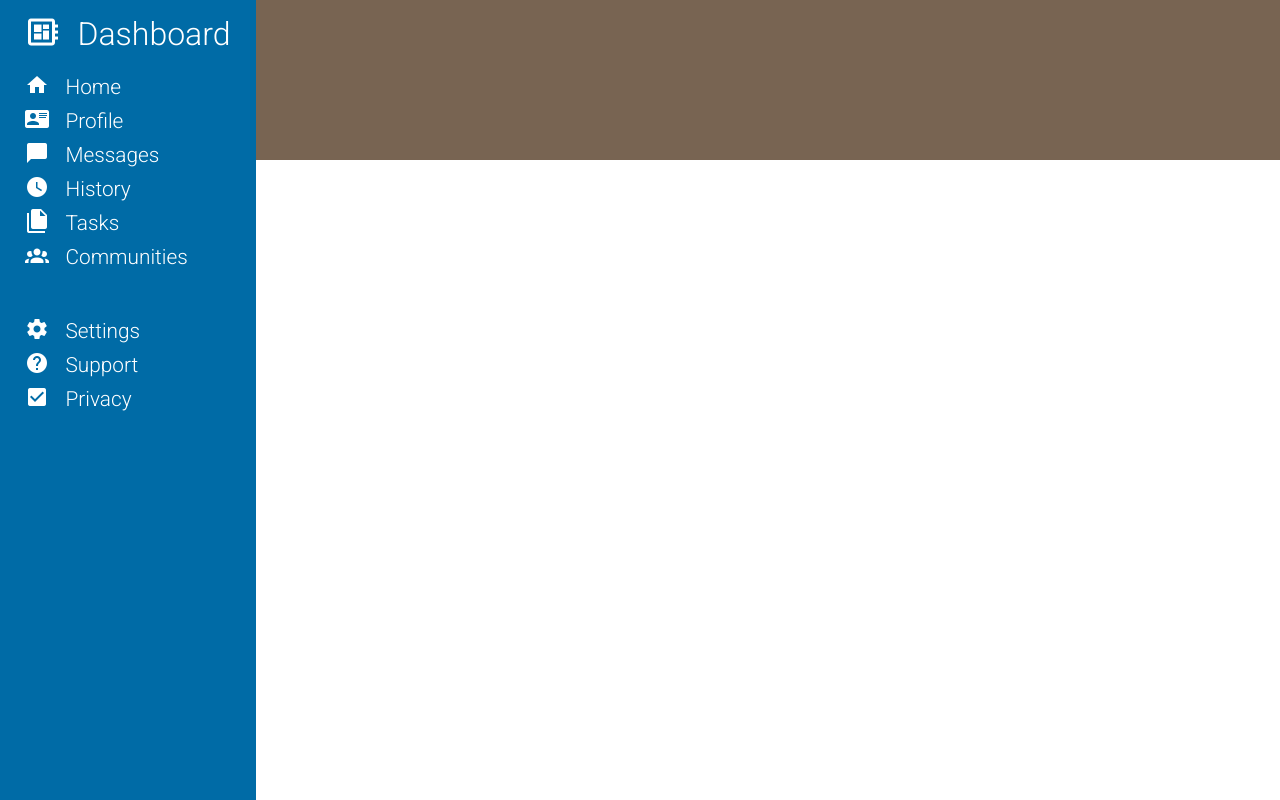
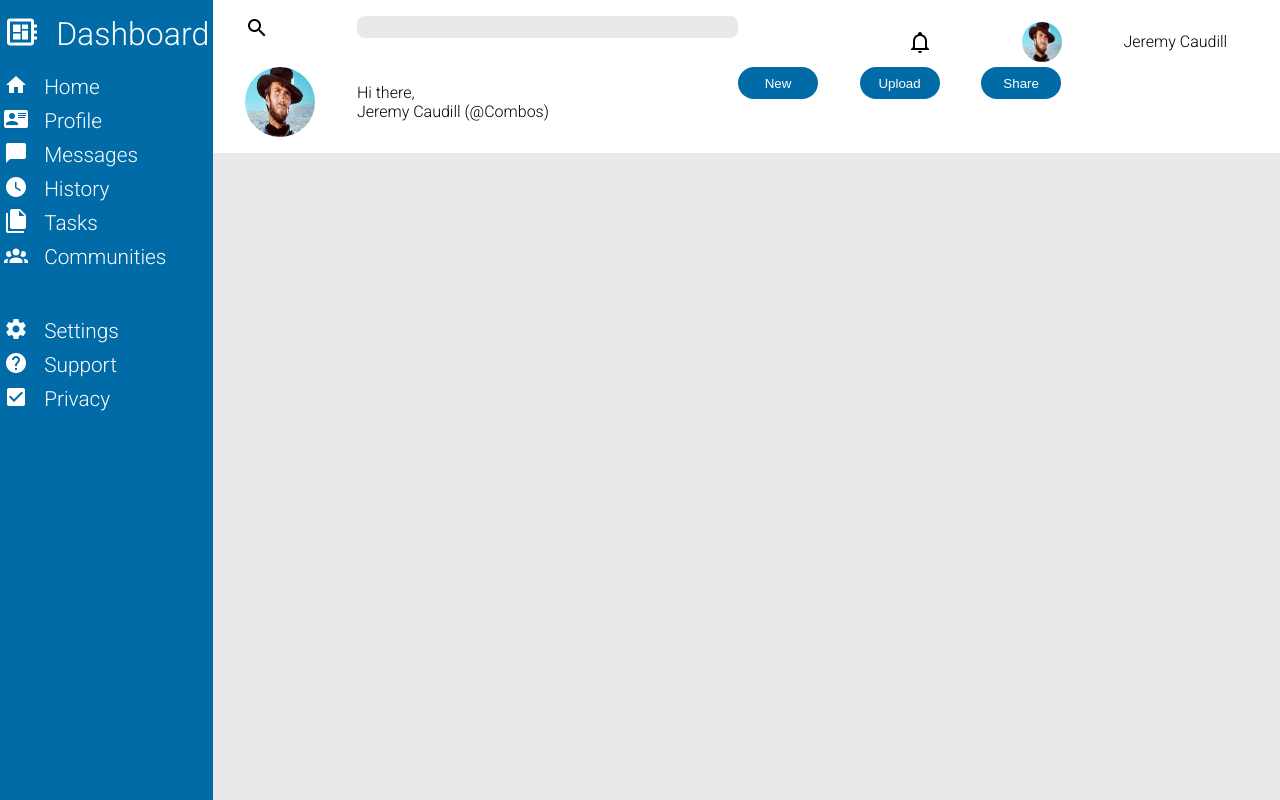
Before and after one commit to Combos0/dashboard-mockup, a plain HTML site: page index.html in a window 1280 px wide. Drawn offline with Linux system fonts and the light colour scheme.

Commit message:
started header of dashboard. have to adjust grid layout still.

```diff
--- a/index.html
+++ b/index.html
@@ -55,8 +55,20 @@
             </div>
         </div>
         <div id="header">
+            <img src="./icons/search-query.png" id="search-query-icon">
+            <input type="text" name="search-bar" id="search-bar">
+            <img src="./icons/bell-outline.png" id="notification-bell">
+            <img src="./images/clint.jfif" id="mini-profile-pic">
+            <p id="corner-user-name">Jeremy Caudill</p>
+            <img src="./images/clint.jfif" id="profile-pic">
+            <p id="welcome-text">Hi there,<br>Jeremy Caudill (@Combos) </p>
+            <button class="btn" id="new-btn" type="button">New</button>
+            <button class="btn" id="upload-btn" type="button">Upload</button>
+            <button class="btn" id="share-btn" type="button">Share</button>
         </div>
-        <div id="content-wrapper"></div>
+        <div id="content-wrapper">
+
+        </div>
     </div>
 </body>
 </html>
--- a/styles.css
+++ b/styles.css
@@ -5,15 +5,15 @@ body {
 
 #main-wrapper {
     display: grid;
-    grid-template-columns: repeat(5, 1fr);
-    grid-template-rows: repeat(5, 1fr);
+    grid-template-columns: repeat(6, 1fr);
+    grid-template-rows: repeat(6, 1fr);
     width: 100vw;
     height: 100vh;
 }
 
 #sidebar {
     grid-column: 1 / 2;
-    grid-row: 1 / 6;
+    grid-row: 1 / 7;
     background-color: #006BA6;
     display: grid;
     grid-template-rows: repeat(1, 4fr) repeat(6, 1fr) repeat(1, 2fr) repeat(20, 1fr);
@@ -63,13 +63,82 @@ body {
 }
 
 #header {
-    grid-column: 2 / 6;
+    grid-column: 2 / 7;
     grid-row: 1 / 2;
-    background-color: #786452;
+    background-color: #FFFFFF;
+    display: grid;
+    grid-template-columns: repeat(1, 2rem) repeat(8, auto) repeat(1, 2rem);
+    grid-template-rows: repeat(1, 1rem) repeat(2, auto) repeat(1, 1rem);
+}
+
+#search-query-icon {
+    grid-area: 2 / 2 / 3 / 3;
+}
+
+#search-bar {
+    max-height: 20px;
+    grid-area: 2 / 3 / 3 / 6;
+    border: none;
+    border-radius: 8px;
+    background-color: #E9E9E9;
+}
+
+#notification-bell {
+    grid-area: 2 / 7 / 3 / 8;
+    align-self: center;
+    justify-self: center;
+}
+
+#mini-profile-pic {
+    width: 40px;
+    height: 40px;
+    border-radius: 50%;
+    grid-area: 2 / 8 / 3 / 9;
+    justify-self: center;
+    align-self: center;
+}
+
+#corner-user-name {
+    grid-area: 2 / 9 / 3 / 10;
+    justify-self: center;
+    align-self: center;
+}
+
+#profile-pic {
+    width: 70px;
+    height: 70px;
+    border-radius: 50%;
+    grid-area: 3 / 2 / 4 / 3;
+}
+
+#welcome-text {
+    grid-area: 3 / 3 / 4 / 4;
+}
+
+.btn {
+    height: 2rem;
+    width: 5rem;
+    background-color: #006BA6;
+    color: #FFFFFF;
+    font-weight: 400;
+    border-radius: 16px;
+    border: none;
+}
+
+#new-btn {
+    grid-area: 3 / 6 / 4 / 7;
+}
+
+#upload-btn {
+    grid-area: 3 / 7 / 4 / 8;
+}
+
+#share-btn {
+    grid-area: 3 / 8 / 4 / 9;
 }
 
 #content-wrapper {
-    grid-column: 2 / 6;
-    grid-row: 2 / 6;
-    background-color: #FFFFFF;
+    grid-column: 2 / 7;
+    grid-row: 2 / 7;
+    background-color: #E9E9E9;
 }
```
Also changed, not shown: icons/bell-outline.png (added), icons/search-query.png (added), images/clint.jfif (added), 2 other files.
